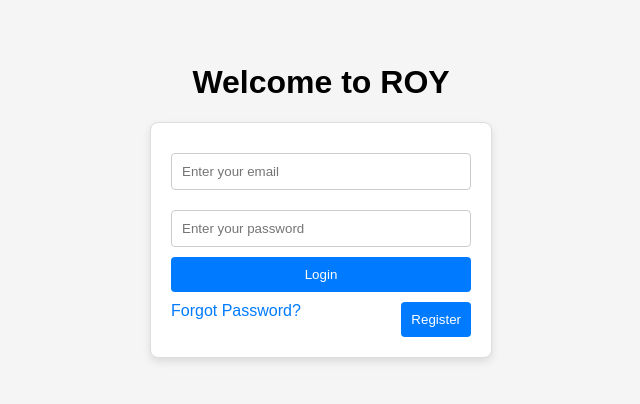
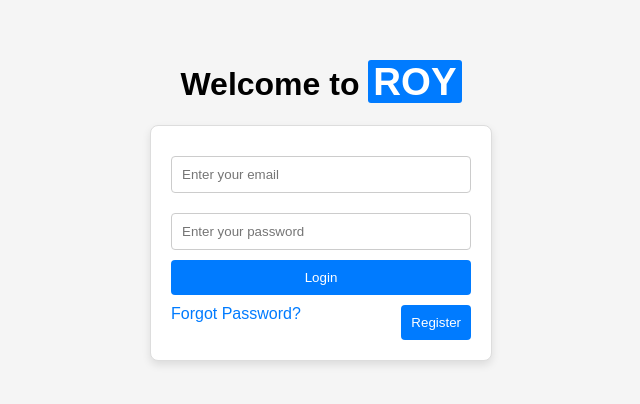
Before and after one commit to snuras/roy_rpo, a plain HTML site: page index.html in a window 1280 px wide. Shown: the part 200-604 px from the top of the page, without its empty margins (319-959 px from the left). Drawn offline with Linux system fonts and the light colour scheme.

Commit message:
Update styles.css

```diff
--- a/styles.css
+++ b/styles.css
@@ -131,11 +131,11 @@ body {
     background: #c33d2e;
 }
 /*logoROY*/
-.highlight {
-    text-decoration: underline;
-    text-decoration-color: #007bff;
-    text-decoration-thickness: 3px;
-    text-underline-offset: 5px;
-    color: #007bff;
+.logo {
+    background-color: #007bff;
+    color: white;
+    padding: 0 5px;
+    border-radius: 3px;
     font-weight: bold;
+    font-size: 1.2em;
 }
```
